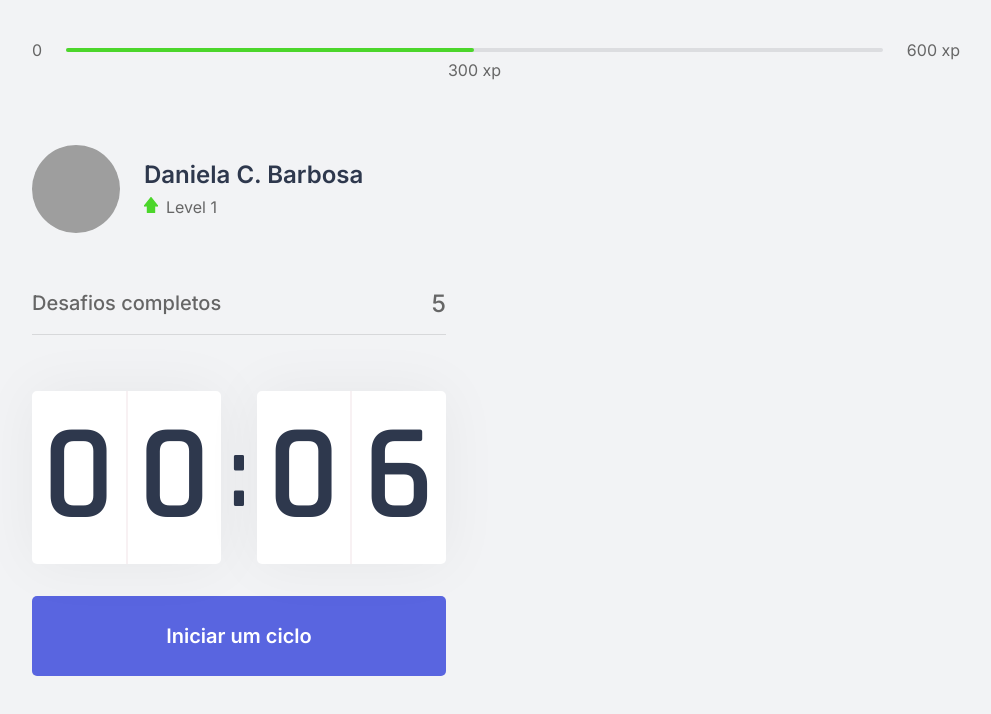
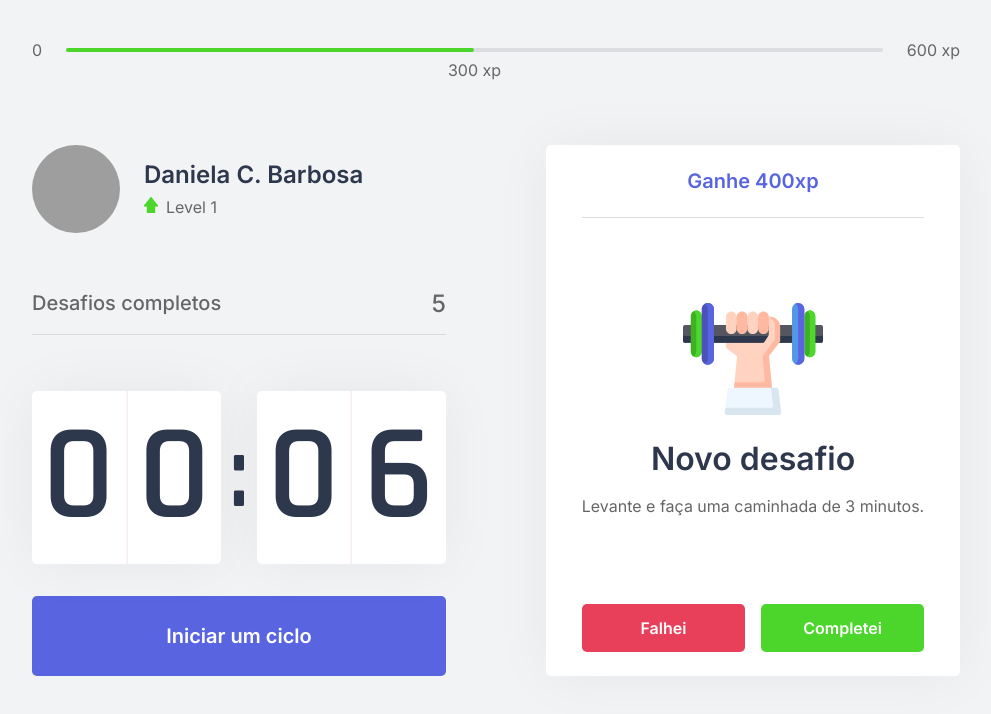
Before and after one commit to danielacb/bootcamp_rocketseat, a Next.js app: page / in a window 1280 px wide. Shown: the top 714 px of the page, without its empty margins (144-1135 px from the left). Built offline with nearby package versions, Linux system fonts and the light colour scheme; grey boxes are pictures that could not be loaded.

Commit message:
third class: add ChallengeBox component

```diff
--- /dev/null
+++ b/src/components/ChallengeBox.tsx
@@ -0,0 +1,36 @@
+import styles from "../styles/components/ChallengeBox.module.css";
+
+export default function ChallengeBox() {
+  const hasActiveChallenge = true;
+
+  return (
+    <div className={styles.challengeBoxContainer}>
+      {hasActiveChallenge ? (
+        <div className={styles.challengeActive}>
+          <header>Ganhe 400xp</header>
+          <main>
+            <img src="icons/body.svg" alt="Desafio" />
+            <strong>Novo desafio</strong>
+            <p>Levante e faça uma caminhada de 3 minutos.</p>
+          </main>
+          <footer>
+            <button type="button" className={styles.challengeFailedButton}>
+              Falhei
+            </button>
+            <button type="button" className={styles.challengeSucceededButton}>
+              Completei
+            </button>
+          </footer>
+        </div>
+      ) : (
+        <div className={styles.challengeNotActive}>
+          <strong>Finalize um ciclo para receber um desafio!</strong>
+          <p>
+            <img src="icons/level-up.svg " alt="Level Up" />
+            Avance de Level completando desafios!
+          </p>
+        </div>
+      )}
+    </div>
+  );
+}
--- a/src/pages/index.tsx
+++ b/src/pages/index.tsx
@@ -1,9 +1,11 @@
+import React from "react";
 import Head from "next/head";
 
 import ExperienceBar from "../components/ExperienceBar";
 import Profile from "../components/Profile";
 import CompletedChallenges from "../components/CompletedChallenges";
 import Countdown from "../components/Countown";
+import ChallengeBox from "../components/ChallengeBox";
 
 import styles from "../styles/pages/Home.module.css";
 
@@ -20,7 +22,9 @@ export default function Home() {
           <CompletedChallenges />
           <Countdown />
         </div>
-        <div></div>
+        <div>
+          <ChallengeBox />
+        </div>
       </section>
     </div>
   );
--- /dev/null
+++ b/src/styles/components/ChallengeBox.module.css
@@ -0,0 +1,109 @@
+.challengeBoxContainer {
+  height: 100%;
+
+  background-color: var(--white);
+  border-radius: 5px;
+  box-shadow: 0 0 60px rgba(0, 0, 0, 0.05);
+  padding: 1.5rem 2rem;
+
+  align-items: center;
+  display: flex;
+  flex-direction: column;
+  justify-content: center;
+
+  text-align: center;
+}
+
+.challengeNotActive {
+  align-items: center;
+  display: flex;
+  flex-direction: column;
+}
+
+.challengeNotActive strong {
+  font-size: 1.5rem;
+  font-weight: 500;
+  line-height: 1.4;
+  max-width: 80%;
+}
+
+.challengeNotActive p {
+  align-items: center;
+  display: flex;
+  flex-direction: column;
+  line-height: 1.4;
+  margin-top: 3rem;
+  max-width: 50%;
+}
+
+.challengeNotActive p img {
+  margin-bottom: 1rem;
+}
+
+.challengeActive {
+  height: 100%;
+
+  display: flex;
+  flex-direction: column;
+}
+
+.challengeActive header {
+  border-bottom: 1px solid var(--gray-line);
+  color: var(--blue);
+  font-size: 1.25rem;
+  font-weight: 600;
+  padding: 0 2rem 1.5rem;
+}
+
+.challengeActive main {
+  flex: 1;
+  display: flex;
+  flex-direction: column;
+  align-items: center;
+  justify-content: center;
+}
+
+.challengeActive main strong {
+  font-size: 2rem;
+  font-weight: 600;
+  color: var(--title);
+  margin: 1.5rem 0 1rem;
+}
+
+.challengeActive main p {
+  line-height: 1.5;
+}
+
+.challengeActive footer {
+  display: grid;
+  grid-template-columns: 1fr 1fr;
+  gap: 1rem;
+}
+
+.challengeActive footer button {
+  height: 3rem;
+
+  display: flex;
+  align-items: center;
+  justify-content: center;
+
+  border: 0;
+  border-radius: 5px;
+
+  color: var(--white);
+  font-size: 1rem;
+  font-weight: 600;
+
+  transition: filter 0.3s;
+}
+
+.challengeActive footer button.challengeFailedButton {
+  background-color: var(--red);
+}
+.challengeActive footer button.challengeSucceededButton {
+  background-color: var(--green);
+}
+
+.challengeActive footer button:hover {
+  filter: brightness(0.9);
+}
```
